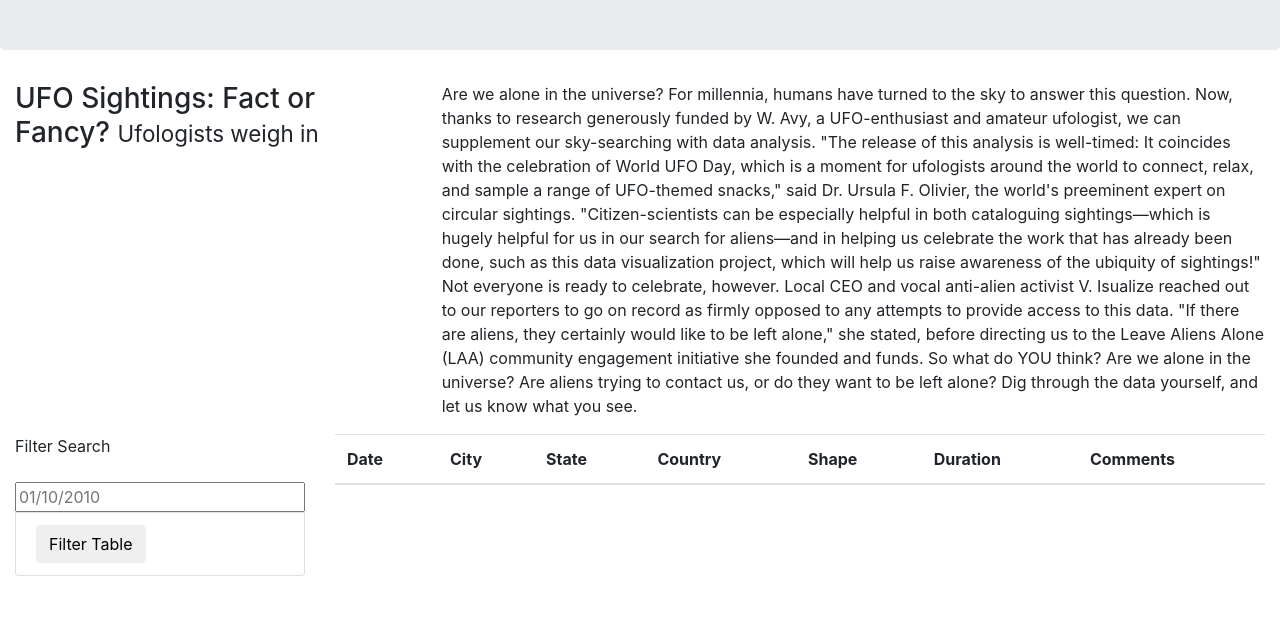
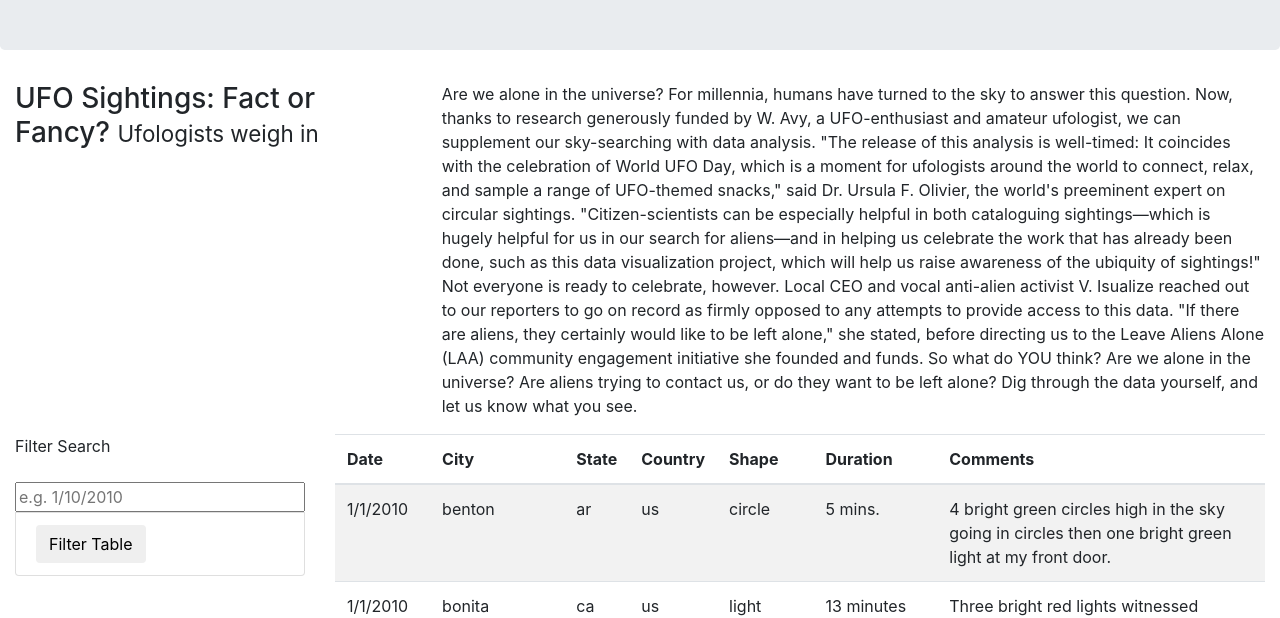
Before and after one commit to aufdemarbeitsmarkt/UFOs, a plain HTML site: page index.html in a window 1280 px wide. Shown: the part 190-808 px from the top of the page. Drawn offline with nearby package versions, Linux system fonts and the light colour scheme.

Commit message:
finished 11.6.2

```diff
--- a/index.html
+++ b/index.html
@@ -47,7 +47,7 @@
                         <ul class="list-group">
                             <li class="list-group">
                                 <label for="date"></label>
-                                <input type="text" placeholder="01/10/2010" id="datetime" />
+                                <input type="text" placeholder="e.g. 1/10/2010" id="datetime" />
                             </li>
                             <li class="list-group-item">
                                 <button id="filter-btn" type="button" class="btn btn-default">Filter Table</button>
@@ -74,5 +74,8 @@
             </div>
         </div>
     </div>
+    <script src="https://cdnjs.cloudflare.com/ajax/libs/d3/4.11.0/d3.js"></script>
+    <script src="static/js/data.js"></script>
+    <script src="static/js/app.js"></script>
 </body>
 </html>
```
